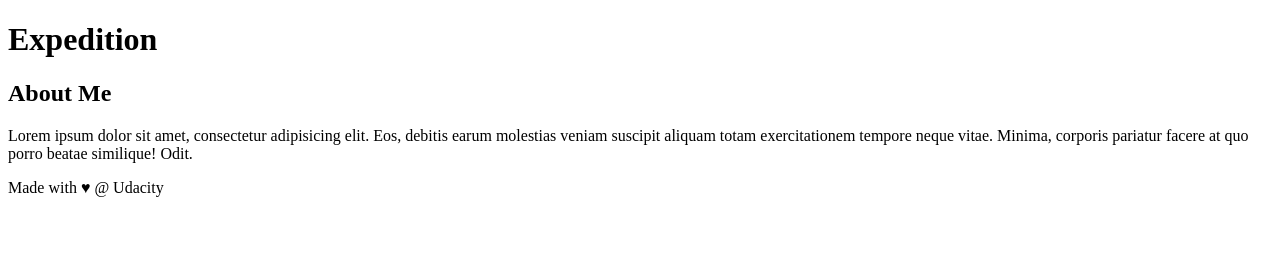
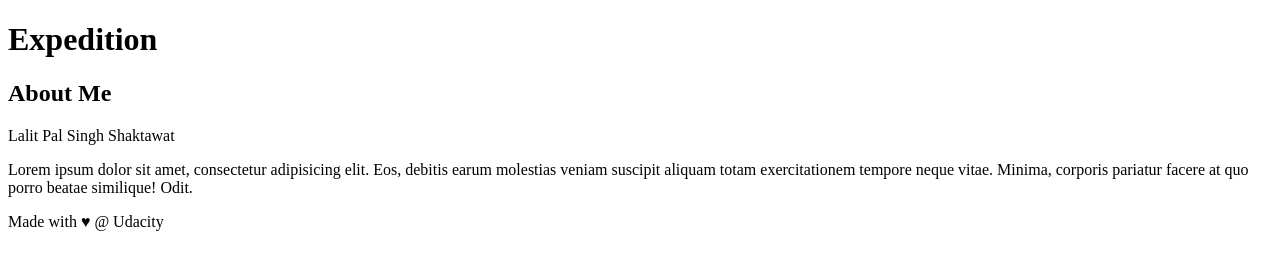
Before and after one commit to Lalitshaktawat/Git_learn, a plain HTML site: page index.html in a window 1280 px wide. Drawn offline with Linux system fonts and the light colour scheme.

Commit message:
name added

```diff
--- a/index.html
+++ b/index.html
@@ -21,7 +21,7 @@
     <!-- start of new content -->
     <aside>
         <h2>About Me</h2>
-
+        <p> Lalit Pal Singh Shaktawat</p>
         <p>Lorem ipsum dolor sit amet, consectetur adipisicing elit. Eos, debitis earum molestias veniam suscipit aliquam totam exercitationem tempore neque vitae. Minima, corporis pariatur facere at quo porro beatae similique! Odit.</p>
     </aside>
     <!-- end of new content -->
```
